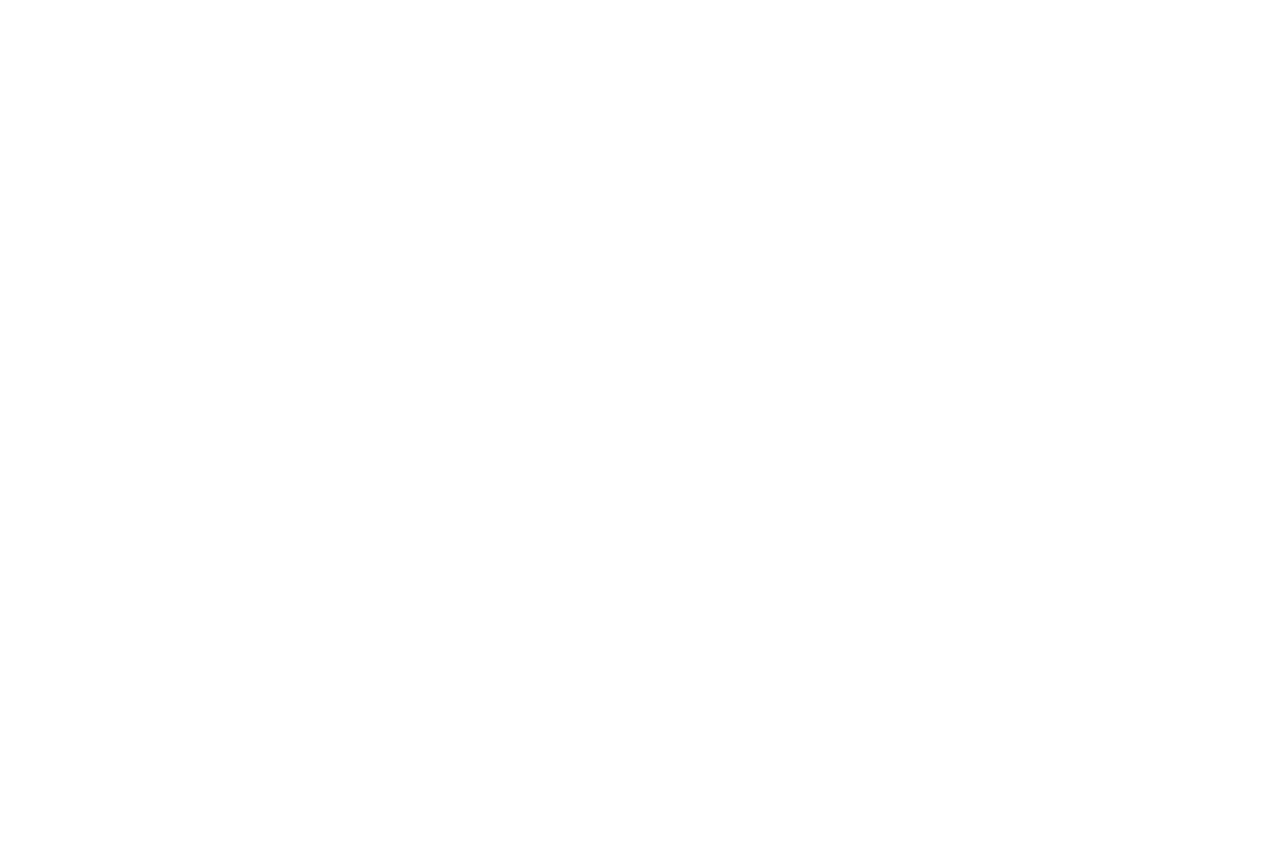
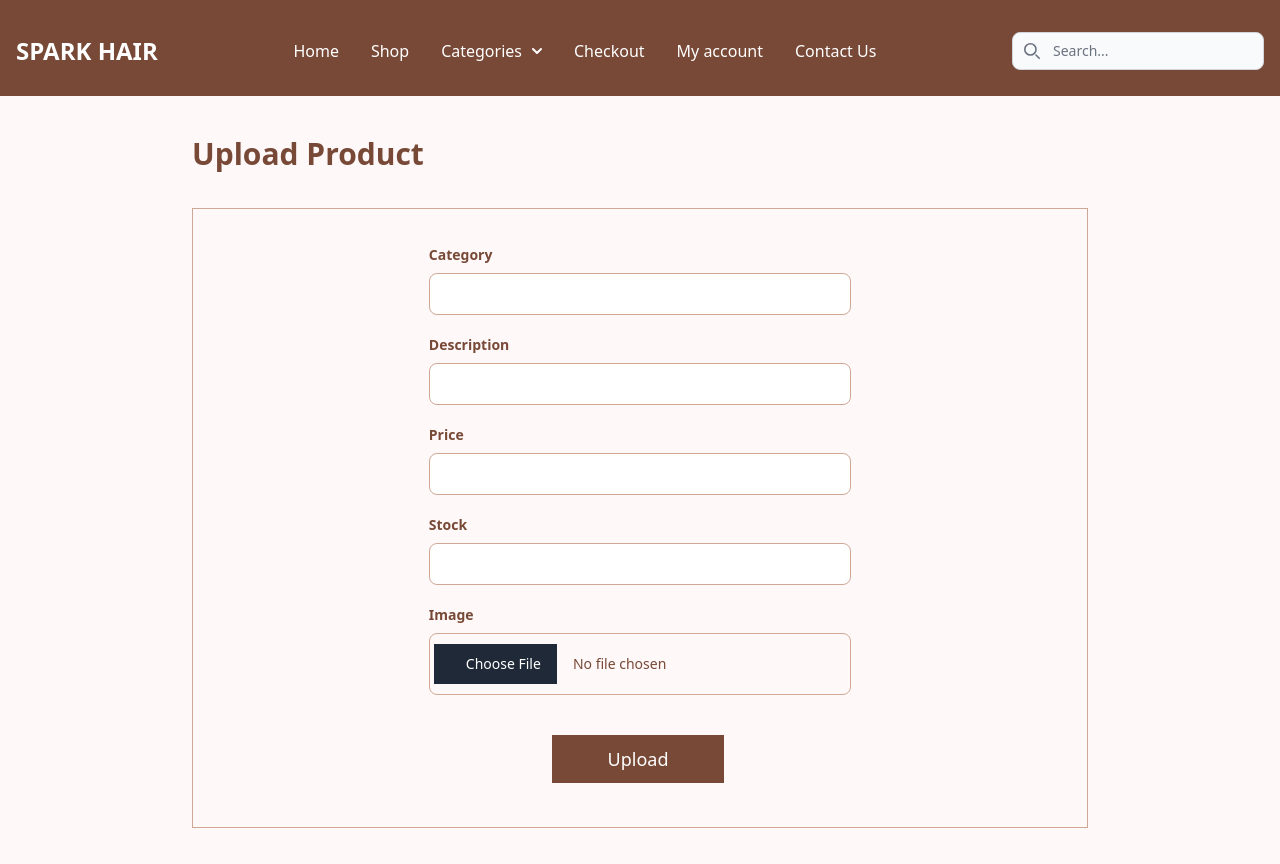
Before and after one commit to Nixhazel/Spark-Front-End, a React (Vite) app: page /admin/upload in a window 1280 px wide. Before the commit this address had no page. Before the commit the page ends 800 px from the top, so only its background shows below. Built offline with nearby package versions, Linux system fonts and the light colour scheme.

Commit message:
feat: added upload and edit screens

```diff
--- a/src/App.tsx
+++ b/src/App.tsx
@@ -11,6 +11,8 @@ import Loading from './components/Loading';
 import ContactUs from './pages/ContactUs';
 import Shop from './pages/Shop';
 import CheckOut from './pages/CheckOut';
+import UploadProducts from './pages/admin/UploadProducts';
+import EditProducts from './pages/admin/EditProducts';
 
 function App() {
 const { loading } = useSelector((state: any) => state.alerts);
@@ -28,6 +30,18 @@ const { loading } = useSelector((state: any) => state.alerts);
 				{/* <Route path='/userDashboard' element={<Userdashboard />} />
 				<Route path='/forgotpassword' element={<Forgetpassword />} /> */}
 
+				{/* <Route path='/admin' element={<PrivateRoute />}>
+					<Route path='/admin' element={<CheckOut />} />
+				</Route> */}
+				{/* <Route path='/admin/upload' element={<PrivateRoute />}> */}
+				<Route path='/admin/upload' element={<UploadProducts />} />
+				{/* </Route> */}
+				{/* <Route path='/admin/upload' element={<PrivateRoute />}> */}
+				<Route path='/admin/edit' element={<EditProducts />} />
+				{/* </Route> */}
+				{/* <Route path='/CheckOut' element={<PrivateRoute />}>
+					<Route path='/CheckOut' element={<CheckOut />} />
+				</Route> */}
 				{/* <Route path='/CheckOut' element={<PrivateRoute />}>
 					<Route path='/CheckOut' element={<CheckOut />} />
 				</Route> */}
--- /dev/null
+++ b/src/components/admin/EditProductsForm.tsx
@@ -0,0 +1,109 @@
+import React, { useState } from 'react'
+
+const EditProductsForm: React.FC = () => {
+   	const [photo, setPhoto] = useState(null);
+
+		const uploadPhoto = async () => {
+			const { files }: any = document.querySelector('input[id="photo"]');
+			const formData = new FormData();
+			formData.append("file", files[0]);
+			formData.append("upload_preset", "dxrfinbk");
+			const options = { method: "POST", body: formData };
+			return fetch(
+				"https://api.cloudinary.com/v1_1/dadfnrfn4/image/upload",
+				options
+			)
+				.then((res) => res.json())
+				.then((res: any) => setPhoto(res.url))
+				.catch((err) => console.log(err));
+		};
+  return (
+		<article className='flex flex-col w-full justify-center items-center mx-4 md:mx-8 '>
+			<div className='flex flex-col items-center w-full my-4 md:my-9 py-4 md:py-9 px-1 md:px-4 border border-[#d0a795]'>
+				<div className=' mb-5 w-full md:w-[49%]'>
+					<label
+						htmlFor='default-input'
+						className='block mb-2 text-sm font-bold text-[#774936] '>
+						Category
+					</label>
+					<input
+						type='text'
+						name='category'
+						// placeholder='Your Full Name'
+						// onChange={updateContactData}
+						id='default-input'
+						className='  border border-[#d0a795] text-[#774936] text-sm rounded-lg focus:ring-[#774936] focus:border-[#774936] block w-full p-2.5 '
+					/>
+				</div>
+				<div className=' mb-5 w-full md:w-[49%]'>
+					<label
+						htmlFor='default-input'
+						className='block mb-2 text-sm font-bold text-[#774936] '>
+						Description
+					</label>
+					<input
+						type='text'
+						name='description'
+						// placeholder='Your Full Name'
+						// onChange={updateContactData}
+						id='default-input'
+						className='  border border-[#d0a795] text-[#774936] text-sm rounded-lg focus:ring-[#774936] focus:border-[#774936] block w-full p-2.5 '
+					/>
+				</div>
+				<div className=' mb-5 w-full md:w-[49%]'>
+					<label
+						htmlFor='default-input'
+						className='block mb-2 text-sm font-bold text-[#774936] '>
+						Price
+					</label>
+					<input
+						type='text'
+						name='price'
+						// placeholder='Your Full Name'
+						// onChange={updateContactData}
+						id='default-input'
+						className='  border border-[#d0a795] text-[#774936] text-sm rounded-lg focus:ring-[#774936] focus:border-[#774936] block w-full p-2.5 '
+					/>
+				</div>
+				<div className=' mb-5 w-full md:w-[49%]'>
+					<label
+						htmlFor='default-input'
+						className='block mb-2 text-sm font-bold text-[#774936] '>
+						Stock
+					</label>
+					<input
+						type='text'
+						name='quantity'
+						// placeholder='Your Full Name'
+						// onChange={updateContactData}
+						id='default-input'
+						className='  border border-[#d0a795] text-[#774936] text-sm rounded-lg focus:ring-[#774936] focus:border-[#774936] block w-full p-2.5 '
+					/>
+				</div>
+				<div className=' mb-5 w-full md:w-[49%]'>
+					<label
+						// htmlFor='default-input'
+						className='block mb-2 text-sm font-bold text-[#774936] '>
+						Image
+					</label>
+					<input
+						type='file'
+						name='image1'
+						id='photo'
+						// placeholder='Your Full Name'
+						// onChange={updateContactData}
+						className=' border border-[#d0a795] text-[#774936] pl-5 text-sm rounded-lg focus:ring-[#774936] focus:border-[#774936] block w-full p-2.5 '
+					/>
+				</div>
+				<button
+					type='button'
+					// onClick={handleSubmit}
+					className='text-white mt-5 md:text-lg h-10 md:w-[20%] md:h-12 bg-[#774936] focus:bg-[#d0a795] font-medium px-10 me-1 mb-2 focus:outline-none '>
+					Upload
+				</button>
+			</div>
+		</article>
+	);
+}
+
+export default EditProductsForm
--- /dev/null
+++ b/src/components/admin/UploadProductForm.tsx
@@ -0,0 +1,113 @@
+import React, { useState } from "react";
+import { AxiosError } from "axios";
+import { useDispatch } from "react-redux";
+import { useNavigate } from "react-router-dom";
+import toast from "react-hot-toast";
+
+const UploadProductForm = () => {
+	const [photo, setPhoto] = useState(null);
+
+	const uploadPhoto = async () => {
+		const { files }: any = document.querySelector('input[id="photo"]');
+		const formData = new FormData();
+		formData.append("file", files[0]);
+		formData.append("upload_preset", "dxrfinbk");
+		const options = { method: "POST", body: formData };
+		return fetch(
+			"https://api.cloudinary.com/v1_1/dadfnrfn4/image/upload",
+			options
+		)
+			.then((res) => res.json())
+			.then((res: any) => setPhoto(res.url))
+			.catch((err) => console.log(err));
+	};
+	return (
+		<article className='flex flex-col w-full justify-center items-center mx-4 md:mx-8 '>
+			<div className='flex flex-col items-center w-full my-4 md:my-9 py-4 md:py-9 px-1 md:px-4 border border-[#d0a795]'>
+				<div className=' mb-5 w-full md:w-[49%]'>
+					<label
+						htmlFor='default-input'
+						className='block mb-2 text-sm font-bold text-[#774936] '>
+						Category
+					</label>
+					<input
+						type='text'
+						name='category'
+						// placeholder='Your Full Name'
+						// onChange={updateContactData}
+						id='default-input'
+						className='  border border-[#d0a795] text-[#774936] text-sm rounded-lg focus:ring-[#774936] focus:border-[#774936] block w-full p-2.5 '
+					/>
+				</div>
+				<div className=' mb-5 w-full md:w-[49%]'>
+					<label
+						htmlFor='default-input'
+						className='block mb-2 text-sm font-bold text-[#774936] '>
+						Description
+					</label>
+					<input
+						type='text'
+						name='description'
+						// placeholder='Your Full Name'
+						// onChange={updateContactData}
+						id='default-input'
+						className='  border border-[#d0a795] text-[#774936] text-sm rounded-lg focus:ring-[#774936] focus:border-[#774936] block w-full p-2.5 '
+					/>
+				</div>
+				<div className=' mb-5 w-full md:w-[49%]'>
+					<label
+						htmlFor='default-input'
+						className='block mb-2 text-sm font-bold text-[#774936] '>
+						Price
+					</label>
+					<input
+						type='text'
+						name='price'
+						// placeholder='Your Full Name'
+						// onChange={updateContactData}
+						id='default-input'
+						className='  border border-[#d0a795] text-[#774936] text-sm rounded-lg focus:ring-[#774936] focus:border-[#774936] block w-full p-2.5 '
+					/>
+				</div>
+				<div className=' mb-5 w-full md:w-[49%]'>
+					<label
+						htmlFor='default-input'
+						className='block mb-2 text-sm font-bold text-[#774936] '>
+						Stock
+					</label>
+					<input
+						type='text'
+						name='quantity'
+						// placeholder='Your Full Name'
+						// onChange={updateContactData}
+						id='default-input'
+						className='  border border-[#d0a795] text-[#774936] text-sm rounded-lg focus:ring-[#774936] focus:border-[#774936] block w-full p-2.5 '
+					/>
+				</div>
+				<div className=' mb-5 w-full md:w-[49%]'>
+					<label
+						// htmlFor='default-input'
+						className='block mb-2 text-sm font-bold text-[#774936] '>
+						Image
+					</label>
+					<input
+						type='file'
+						name='image1'
+						id='photo'
+						// placeholder='Your Full Name'
+						// onChange={updateContactData}
+						className=' border border-[#d0a795] text-[#774936] pl-5 text-sm rounded-lg focus:ring-[#774936] focus:border-[#774936] block w-full p-2.5 '
+					/>
+				</div>
+				<button
+					type='button'
+					// onClick={handleSubmit}
+					className='text-white mt-5 md:text-lg h-10 md:w-[20%] md:h-12 bg-[#774936] focus:bg-[#d0a795] font-medium px-10 me-1 mb-2 focus:outline-none '>
+					Upload
+				</button>
+			</div>
+		</article>
+	);
+};
+
+export default UploadProductForm;
--- a/src/components/myAccount/Signup.tsx
+++ b/src/components/myAccount/Signup.tsx
@@ -2,8 +2,9 @@ import { AxiosError } from "axios";
 import React, { useState } from "react";
 import { useDispatch } from "react-redux";
 import { useNavigate } from "react-router-dom";
+import toast from "react-hot-toast";
+
 import { hideLoading, modifyCustomer, showLoading } from "../../redux/slice";
-import toast from "react-hot-toast";
 import { StorageKey, setItem } from "../../utils/storage";
 import { registerUser } from "../../api/auth";
 
--- /dev/null
+++ b/src/pages/admin/EditProducts.tsx
@@ -0,0 +1,22 @@
+import React from "react";
+
+import NavBar from "../../components/NavBar";
+import EditProductsForm from '../../components/admin/EditProductsForm';
+
+const EditProducts: React.FC = () => {
+	return (
+		<>
+			<NavBar />
+			<section className='bg-[#fef8f8] flex flex-col items-center justify-center w-full '>
+				<h1 className=' font-bold text-[#774936] text-xl md:text-3xl w-[95%] md:w-3/4 px-4 md:px-8  pt-5 md:pt-10'>
+					Edit Product
+				</h1>
+				<article className='flex justify-center items-start w-[95%] md:w-3/4'>
+					<EditProductsForm />
+				</article>
+			</section>
+		</>
+	);
+};
+
+export default EditProducts;
--- /dev/null
+++ b/src/pages/admin/UploadProducts.tsx
@@ -0,0 +1,22 @@
+import React from "react";
+
+import NavBar from "../../components/NavBar";
+import UploadProductForm from "../../components/admin/UploadProductForm";
+
+const UploadProducts: React.FC = () => {
+	return (
+		<>
+			<NavBar />
+			<section className='bg-[#fef8f8] flex flex-col items-center justify-center w-full '>
+				<h1 className=' font-bold text-[#774936] text-xl md:text-3xl w-[95%] md:w-3/4 px-4 md:px-8  pt-5 md:pt-10'>
+					Upload Product
+				</h1>
+				<article className='flex justify-center items-start w-[95%] md:w-3/4'>
+					<UploadProductForm />
+				</article>
+			</section>
+		</>
+	);
+};
+
+export default UploadProducts;
```
